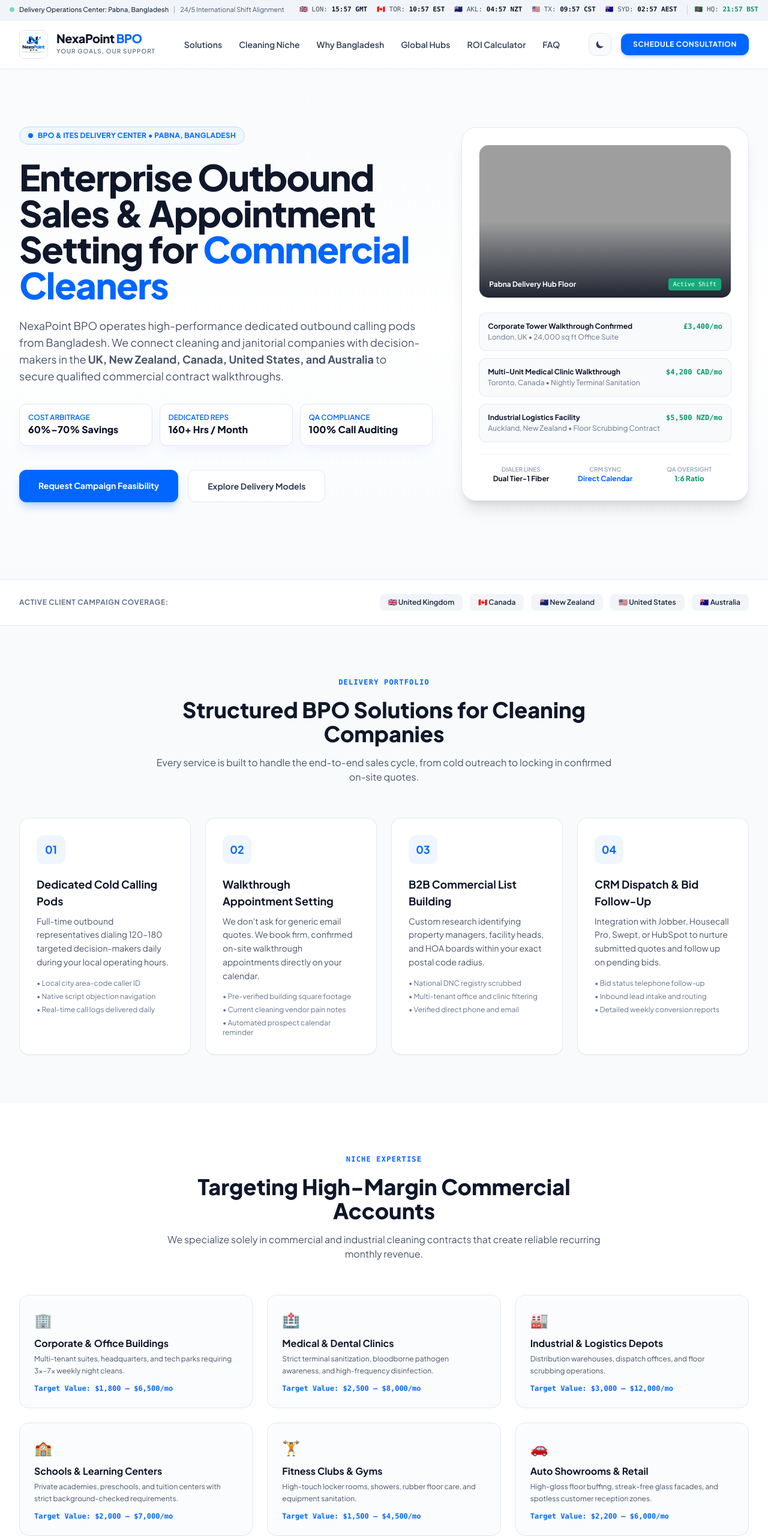
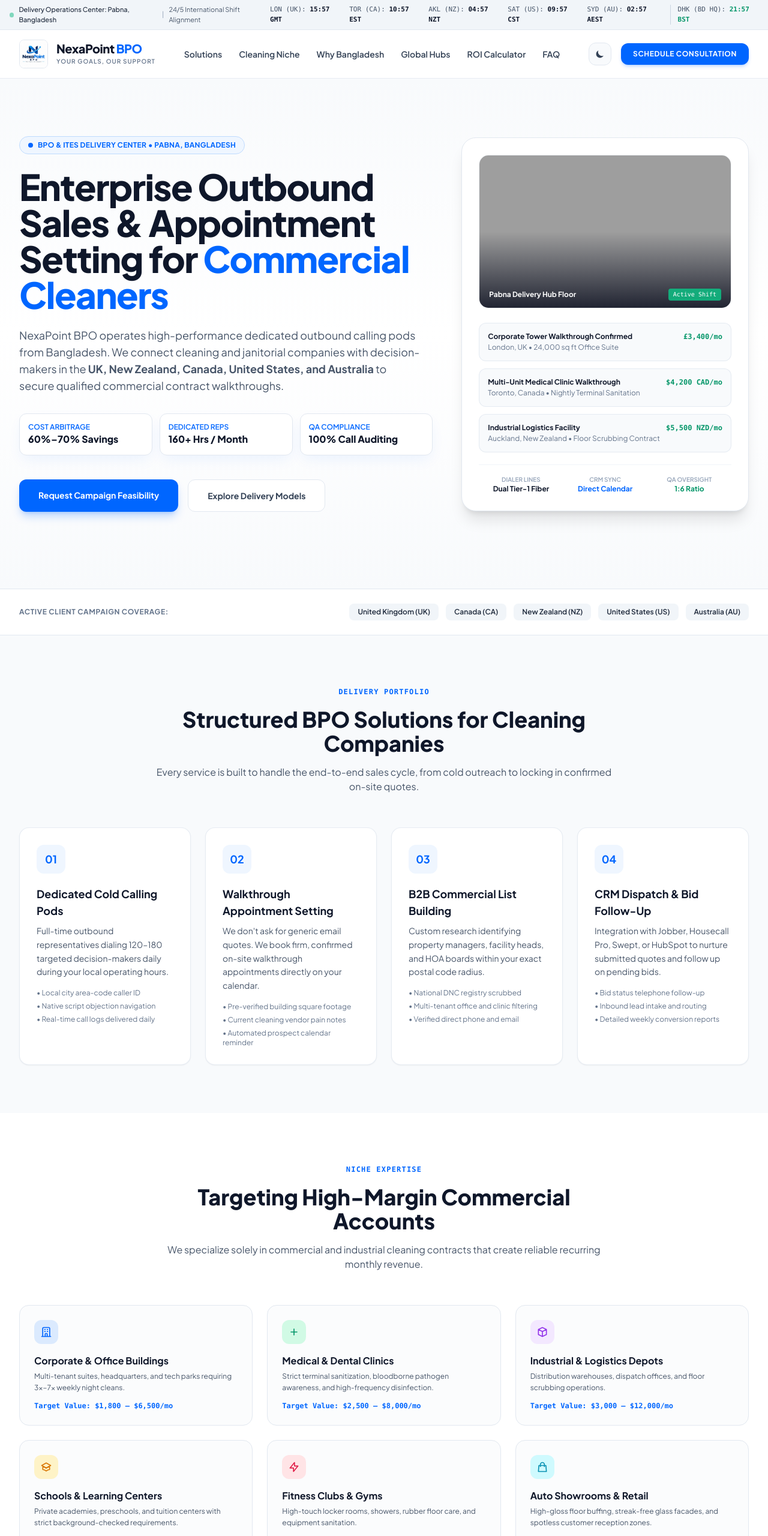
Before and after one commit to MevrickNeal/nexapointbpo, a plain HTML site: page index.html in a window 1280 px wide. Shown: the top 2560 px of the page at 60% size. Drawn offline with nearby package versions, Linux system fonts and the light colour scheme; grey boxes are pictures that could not be loaded.

Commit message:
Remove all emojis, replace with enterprise SVGs and clean country pills

```diff
--- a/index.html
+++ b/index.html
@@ -81,12 +81,12 @@
             </div>
 
             <div class="flex items-center gap-4 font-mono text-[11px] overflow-x-auto">
-                <span>🇬🇧 LON: <strong id="t-lon" class="text-slate-900 dark:text-slate-200">--:-- GMT</strong></span>
-                <span>🇨🇦 TOR: <strong id="t-tor" class="text-slate-900 dark:text-slate-200">--:-- EST</strong></span>
-                <span>🇳🇿 AKL: <strong id="t-akl" class="text-slate-900 dark:text-slate-200">--:-- NZT</strong></span>
-                <span>🇺🇸 TX: <strong id="t-sat" class="text-slate-900 dark:text-slate-200">--:-- CST</strong></span>
-                <span>🇦🇺 SYD: <strong id="t-syd" class="text-slate-900 dark:text-slate-200">--:-- AEST</strong></span>
-                <span class="border-l border-slate-300 dark:border-slate-700 pl-3">🇧🇩 HQ: <strong id="t-dhk" class="text-emerald-600 dark:text-emerald-400">--:-- BST</strong></span>
+                <span>LON (UK): <strong id="t-lon" class="text-slate-900 dark:text-slate-200">--:-- GMT</strong></span>
+                <span>TOR (CA): <strong id="t-tor" class="text-slate-900 dark:text-slate-200">--:-- EST</strong></span>
+                <span>AKL (NZ): <strong id="t-akl" class="text-slate-900 dark:text-slate-200">--:-- NZT</strong></span>
+                <span>SAT (US): <strong id="t-sat" class="text-slate-900 dark:text-slate-200">--:-- CST</strong></span>
+                <span>SYD (AU): <strong id="t-syd" class="text-slate-900 dark:text-slate-200">--:-- AEST</strong></span>
+                <span class="border-l border-slate-300 dark:border-slate-700 pl-3">DHK (BD HQ): <strong id="t-dhk" class="text-emerald-600 dark:text-emerald-400">--:-- BST</strong></span>
             </div>
         </div>
     </div>
@@ -277,11 +277,11 @@
                     Active Client Campaign Coverage:
                 </span>
                 <div class="flex flex-wrap items-center gap-3 text-xs font-semibold">
-                    <span class="px-3.5 py-1.5 rounded-lg bg-slate-100 dark:bg-slate-800 text-slate-800 dark:text-slate-200">🇬🇧 United Kingdom</span>
-                    <span class="px-3.5 py-1.5 rounded-lg bg-slate-100 dark:bg-slate-800 text-slate-800 dark:text-slate-200">🇨🇦 Canada</span>
-                    <span class="px-3.5 py-1.5 rounded-lg bg-slate-100 dark:bg-slate-800 text-slate-800 dark:text-slate-200">🇳🇿 New Zealand</span>
-                    <span class="px-3.5 py-1.5 rounded-lg bg-slate-100 dark:bg-slate-800 text-slate-800 dark:text-slate-200">🇺🇸 United States</span>
-                    <span class="px-3.5 py-1.5 rounded-lg bg-slate-100 dark:bg-slate-800 text-slate-800 dark:text-slate-200">🇦🇺 Australia</span>
+                    <span class="px-3.5 py-1.5 rounded-lg bg-slate-100 dark:bg-slate-800 text-slate-800 dark:text-slate-200">United Kingdom (UK)</span>
+                    <span class="px-3.5 py-1.5 rounded-lg bg-slate-100 dark:bg-slate-800 text-slate-800 dark:text-slate-200">Canada (CA)</span>
+                    <span class="px-3.5 py-1.5 rounded-lg bg-slate-100 dark:bg-slate-800 text-slate-800 dark:text-slate-200">New Zealand (NZ)</span>
+                    <span class="px-3.5 py-1.5 rounded-lg bg-slate-100 dark:bg-slate-800 text-slate-800 dark:text-slate-200">United States (US)</span>
+                    <span class="px-3.5 py-1.5 rounded-lg bg-slate-100 dark:bg-slate-800 text-slate-800 dark:text-slate-200">Australia (AU)</span>
                 </div>
             </div>
         </div>
@@ -386,42 +386,54 @@
             <div class="mt-14 grid sm:grid-cols-2 lg:grid-cols-3 gap-6">
 
                 <div class="p-6 rounded-2xl border border-slate-200 dark:border-slate-800 bg-slate-50/50 dark:bg-slate-850">
-                    <span class="text-2xl mb-3 block">🏢</span>
+                    <div class="w-10 h-10 rounded-xl bg-blue-100 dark:bg-blue-950 text-brand-600 dark:text-blue-400 flex items-center justify-center mb-4">
+                        <svg class="w-5 h-5" fill="none" stroke="currentColor" viewBox="0 0 24 24"><path stroke-linecap="round" stroke-linejoin="round" stroke-width="2" d="M19 21V5a2 2 0 00-2-2H7a2 2 0 00-2 2v16m14 0h2m-2 0h-5m-9 0H3m2 0h5M9 7h1m-1 4h1m4-4h1m-1 4h1m-5 10v-5a1 1 0 011-1h2a1 1 0 011 1v5m-4 0h4"/></svg>
+                    </div>
                     <h4 class="text-base font-bold text-slate-900 dark:text-white mb-1">Corporate & Office Buildings</h4>
                     <p class="text-xs text-slate-600 dark:text-slate-400 leading-relaxed">Multi-tenant suites, headquarters, and tech parks requiring 3x–7x weekly night cleans.</p>
                     <span class="mt-3 block text-xs font-mono font-bold text-brand-600 dark:text-blue-400">Target Value: $1,800 – $6,500/mo</span>
                 </div>
 
                 <div class="p-6 rounded-2xl border border-slate-200 dark:border-slate-800 bg-slate-50/50 dark:bg-slate-850">
-                    <span class="text-2xl mb-3 block">🏥</span>
+                    <div class="w-10 h-10 rounded-xl bg-emerald-100 dark:bg-emerald-950 text-emerald-600 dark:text-emerald-400 flex items-center justify-center mb-4">
+                        <svg class="w-5 h-5" fill="none" stroke="currentColor" viewBox="0 0 24 24"><path stroke-linecap="round" stroke-linejoin="round" stroke-width="2" d="M12 6v6m0 0v6m0-6h6m-6 0H6"/></svg>
+                    </div>
                     <h4 class="text-base font-bold text-slate-900 dark:text-white mb-1">Medical & Dental Clinics</h4>
                     <p class="text-xs text-slate-600 dark:text-slate-400 leading-relaxed">Strict terminal sanitization, bloodborne pathogen awareness, and high-frequency disinfection.</p>
                     <span class="mt-3 block text-xs font-mono font-bold text-brand-600 dark:text-blue-400">Target Value: $2,500 – $8,000/mo</span>
                 </div>
 
                 <div class="p-6 rounded-2xl border border-slate-200 dark:border-slate-800 bg-slate-50/50 dark:bg-slate-850">
-                    <span class="text-2xl mb-3 block">🏭</span>
+                    <div class="w-10 h-10 rounded-xl bg-purple-100 dark:bg-purple-950 text-purple-600 dark:text-purple-400 flex items-center justify-center mb-4">
+                        <svg class="w-5 h-5" fill="none" stroke="currentColor" viewBox="0 0 24 24"><path stroke-linecap="round" stroke-linejoin="round" stroke-width="2" d="M20 7l-8-4-8 4m16 0l-8 4m8-4v10l-8 4m0-10L4 7m8 4v10M4 7v10l8 4"/></svg>
+                    </div>
                     <h4 class="text-base font-bold text-slate-900 dark:text-white mb-1">Industrial & Logistics Depots</h4>
                     <p class="text-xs text-slate-600 dark:text-slate-400 leading-relaxed">Distribution warehouses, dispatch offices, and floor scrubbing operations.</p>
                     <span class="mt-3 block text-xs font-mono font-bold text-brand-600 dark:text-blue-400">Target Value: $3,000 – $12,000/mo</span>
                 </div>
 
                 <div class="p-6 rounded-2xl border border-slate-200 dark:border-slate-800 bg-slate-50/50 dark:bg-slate-850">
-                    <span class="text-2xl mb-3 block">🏫</span>
+                    <div class="w-10 h-10 rounded-xl bg-amber-100 dark:bg-amber-950 text-amber-600 dark:text-amber-400 flex items-center justify-center mb-4">
+                        <svg class="w-5 h-5" fill="none" stroke="currentColor" viewBox="0 0 24 24"><path stroke-linecap="round" stroke-linejoin="round" stroke-width="2" d="M12 14l9-5-9-5-9 5 9 5z"/><path stroke-linecap="round" stroke-linejoin="round" stroke-width="2" d="M12 14l6.16-3.422a12.083 12.083 0 01.665 6.479A11.952 11.952 0 0012 20.055a11.952 11.952 0 00-6.824-2.998 12.078 12.078 0 01.665-6.479L12 14z"/></svg>
+                    </div>
                     <h4 class="text-base font-bold text-slate-900 dark:text-white mb-1">Schools & Learning Centers</h4>
                     <p class="text-xs text-slate-600 dark:text-slate-400 leading-relaxed">Private academies, preschools, and tuition centers with strict background-checked requirements.</p>
                     <span class="mt-3 block text-xs font-mono font-bold text-brand-600 dark:text-blue-400">Target Value: $2,000 – $7,000/mo</span>
                 </div>
 
                 <div class="p-6 rounded-2xl border border-slate-200 dark:border-slate-800 bg-slate-50/50 dark:bg-slate-850">
-                    <span class="text-2xl mb-3 block">🏋️</span>
+                    <div class="w-10 h-10 rounded-xl bg-rose-100 dark:bg-rose-950 text-rose-600 dark:text-rose-400 flex items-center justify-center mb-4">
+                        <svg class="w-5 h-5" fill="none" stroke="currentColor" viewBox="0 0 24 24"><path stroke-linecap="round" stroke-linejoin="round" stroke-width="2" d="M13 10V3L4 14h7v7l9-11h-7z"/></svg>
+                    </div>
                     <h4 class="text-base font-bold text-slate-900 dark:text-white mb-1">Fitness Clubs & Gyms</h4>
                     <p class="text-xs text-slate-600 dark:text-slate-400 leading-relaxed">High-touch locker rooms, showers, rubber floor care, and equipment sanitation.</p>
                     <span class="mt-3 block text-xs font-mono font-bold text-brand-600 dark:text-blue-400">Target Value: $1,500 – $4,500/mo</span>
                 </div>
 
                 <div class="p-6 rounded-2xl border border-slate-200 dark:border-slate-800 bg-slate-50/50 dark:bg-slate-850">
-                    <span class="text-2xl mb-3 block">🚗</span>
+                    <div class="w-10 h-10 rounded-xl bg-cyan-100 dark:bg-cyan-950 text-cyan-600 dark:text-cyan-400 flex items-center justify-center mb-4">
+                        <svg class="w-5 h-5" fill="none" stroke="currentColor" viewBox="0 0 24 24"><path stroke-linecap="round" stroke-linejoin="round" stroke-width="2" d="M16 11V7a4 4 0 00-8 0v4M5 9h14l1 12H4L5 9z"/></svg>
+                    </div>
                     <h4 class="text-base font-bold text-slate-900 dark:text-white mb-1">Auto Showrooms & Retail</h4>
                     <p class="text-xs text-slate-600 dark:text-slate-400 leading-relaxed">High-gloss floor buffing, streak-free glass facades, and spotless customer reception zones.</p>
                     <span class="mt-3 block text-xs font-mono font-bold text-brand-600 dark:text-blue-400">Target Value: $2,200 – $6,000/mo</span>
@@ -447,7 +459,9 @@
 
                     <div class="space-y-4 pt-2">
                         <div class="flex items-start gap-3.5">
-                            <div class="w-8 h-8 rounded-lg bg-blue-100 dark:bg-blue-950/80 text-brand-600 flex items-center justify-center font-bold text-sm flex-shrink-0 mt-0.5">✓</div>
+                            <div class="w-8 h-8 rounded-lg bg-blue-100 dark:bg-blue-950/80 text-brand-600 flex items-center justify-center flex-shrink-0 mt-0.5">
+                                <svg class="w-4 h-4" fill="none" stroke="currentColor" viewBox="0 0 24 24"><path stroke-linecap="round" stroke-linejoin="round" stroke-width="2.5" d="M5 13l4 4L19 7"/></svg>
+                            </div>
                             <div>
                                 <h4 class="text-sm font-bold text-slate-900 dark:text-white">World's #2 Online Talent Supplier</h4>
                                 <p class="text-xs text-slate-600 dark:text-slate-400 leading-relaxed">Over 650,000 certified IT and business process professionals serving global clients.</p>
@@ -455,7 +469,9 @@
                         </div>
 
                         <div class="flex items-start gap-3.5">
-                            <div class="w-8 h-8 rounded-lg bg-blue-100 dark:bg-blue-950/80 text-brand-600 flex items-center justify-center font-bold text-sm flex-shrink-0 mt-0.5">✓</div>
+                            <div class="w-8 h-8 rounded-lg bg-blue-100 dark:bg-blue-950/80 text-brand-600 flex items-center justify-center flex-shrink-0 mt-0.5">
+                                <svg class="w-4 h-4" fill="none" stroke="currentColor" viewBox="0 0 24 24"><path stroke-linecap="round" stroke-linejoin="round" stroke-width="2.5" d="M5 13l4 4L19 7"/></svg>
+                            </div>
                             <div>
                                 <h4 class="text-sm font-bold text-slate-900 dark:text-white">Significant Operational Cost Advantage</h4>
                                 <p class="text-xs text-slate-600 dark:text-slate-400 leading-relaxed">Save 60%–70% compared to onshore hiring in London, Toronto, Auckland, or Texas without quality compromise.</p>
@@ -463,7 +479,9 @@
                         </div>
 
                         <div class="flex items-start gap-3.5">
-                            <div class="w-8 h-8 rounded-lg bg-blue-100 dark:bg-blue-950/80 text-brand-600 flex items-center justify-center font-bold text-sm flex-shrink-0 mt-0.5">✓</div>
+                            <div class="w-8 h-8 rounded-lg bg-blue-100 dark:bg-blue-950/80 text-brand-600 flex items-center justify-center flex-shrink-0 mt-0.5">
+                                <svg class="w-4 h-4" fill="none" stroke="currentColor" viewBox="0 0 24 24"><path stroke-linecap="round" stroke-linejoin="round" stroke-width="2.5" d="M5 13l4 4L19 7"/></svg>
+                            </div>
                             <div>
                                 <h4 class="text-sm font-bold text-slate-900 dark:text-white">Neutral English Pronunciation Training</h4>
                                 <p class="text-xs text-slate-600 dark:text-slate-400 leading-relaxed">Our Pabna facility runs rigorous phonetics, Western business etiquette, and objection drills daily.</p>
@@ -508,7 +526,7 @@
                 <div class="bg-slate-50 dark:bg-slate-850 rounded-3xl p-8 border border-slate-200 dark:border-slate-800 flex flex-col justify-between">
                     <div>
                         <div class="flex items-center justify-between mb-5">
-                            <span class="text-3xl">🇧🇩</span>
+                            <span class="text-xs font-mono font-bold text-emerald-600 dark:text-emerald-400 bg-emerald-50 dark:bg-emerald-950/80 px-2.5 py-1 rounded">BD</span>
                             <span class="text-[10px] font-mono font-bold text-emerald-700 dark:text-emerald-400 bg-emerald-100 dark:bg-emerald-950/80 px-3 py-1 rounded-full">
                                 Delivery Headquarters
                             </span>
@@ -532,7 +550,7 @@
                 <div class="bg-slate-50 dark:bg-slate-850 rounded-3xl p-8 border border-slate-200 dark:border-slate-800 flex flex-col justify-between">
                     <div>
                         <div class="flex items-center justify-between mb-5">
-                            <span class="text-3xl">🇺🇸</span>
+                            <span class="text-xs font-mono font-bold text-blue-600 dark:text-blue-400 bg-blue-50 dark:bg-blue-950/80 px-2.5 py-1 rounded">US</span>
                             <span class="text-[10px] font-mono font-bold text-blue-700 dark:text-blue-400 bg-blue-100 dark:bg-blue-950/80 px-3 py-1 rounded-full">
                                 North America Liaison
                             </span>
@@ -555,7 +573,7 @@
                 <div class="bg-slate-50 dark:bg-slate-850 rounded-3xl p-8 border border-slate-200 dark:border-slate-800 flex flex-col justify-between">
                     <div>
                         <div class="flex items-center justify-between mb-5">
-                            <span class="text-3xl">🇦🇺</span>
+                            <span class="text-xs font-mono font-bold text-purple-600 dark:text-purple-400 bg-purple-50 dark:bg-purple-950/80 px-2.5 py-1 rounded">AU</span>
                             <span class="text-[10px] font-mono font-bold text-purple-700 dark:text-purple-400 bg-purple-100 dark:bg-purple-950/80 px-3 py-1 rounded-full">
                                 Oceania & UK Liaison
                             </span>
@@ -725,7 +743,9 @@
                     <!-- Department Routing Cards -->
                     <div class="space-y-3 pt-2">
                         <a href="mailto:info@nexapointbpo.com" class="p-4 rounded-xl bg-white dark:bg-slate-900 border border-slate-200 dark:border-slate-800 flex items-center gap-3.5 hover:border-brand-600 transition-colors block">
-                            <div class="w-10 h-10 rounded-lg bg-blue-50 dark:bg-blue-950/80 text-brand-600 flex items-center justify-center font-bold">✉️</div>
+                            <div class="w-10 h-10 rounded-lg bg-blue-50 dark:bg-blue-950/80 text-brand-600 flex items-center justify-center flex-shrink-0">
+                                <svg class="w-5 h-5" fill="none" stroke="currentColor" viewBox="0 0 24 24"><path stroke-linecap="round" stroke-linejoin="round" stroke-width="2" d="M3 8l7.89 5.26a2 2 0 002.22 0L21 8M5 19h14a2 2 0 002-2V7a2 2 0 00-2-2H5a2 2 0 00-2 2v10a2 2 0 002 2z"/></svg>
+                            </div>
                             <div>
                                 <span class="text-[10px] font-mono text-slate-400 uppercase font-semibold">General Inquiries</span>
                                 <p class="text-sm font-bold text-slate-900 dark:text-white">info@nexapointbpo.com</p>
@@ -733,7 +753,9 @@
                         </a>
 
                         <a href="mailto:sales@nexapointbpo.com" class="p-4 rounded-xl bg-white dark:bg-slate-900 border border-slate-200 dark:border-slate-800 flex items-center gap-3.5 hover:border-brand-600 transition-colors block">
-                            <div class="w-10 h-10 rounded-lg bg-emerald-50 dark:bg-emerald-950/80 text-emerald-600 flex items-center justify-center font-bold">💼</div>
+                            <div class="w-10 h-10 rounded-lg bg-emerald-50 dark:bg-emerald-950/80 text-emerald-600 flex items-center justify-center flex-shrink-0">
+                                <svg class="w-5 h-5" fill="none" stroke="currentColor" viewBox="0 0 24 24"><path stroke-linecap="round" stroke-linejoin="round" stroke-width="2" d="M21 13.255A23.931 23.931 0 0112 15c-3.183 0-6.22-.62-9-1.745M16 6V4a2 2 0 00-2-2h-4a2 2 0 00-2 2v2m4 6h.01M5 20h14a2 2 0 002-2V8a2 2 0 00-2-2H5a2 2 0 00-2 2v10a2 2 0 002 2z"/></svg>
+                            </div>
                             <div>
                                 <span class="text-[10px] font-mono text-slate-400 uppercase font-semibold">Campaign Strategy & Partnerships</span>
                                 <p class="text-sm font-bold text-slate-900 dark:text-white">sales@nexapointbpo.com</p>
@@ -784,11 +806,11 @@
                                 <div>
                                     <label class="block text-xs font-bold text-slate-700 dark:text-slate-300 uppercase tracking-wider mb-1">Target Market *</label>
                                     <select name="target_market" required class="w-full px-4 py-3 rounded-xl bg-slate-50 dark:bg-slate-850 border border-slate-200 dark:border-slate-700 text-sm text-slate-900 dark:text-white focus:outline-none focus:ring-2 focus:ring-brand-600">
-                                        <option value="United Kingdom">🇬🇧 United Kingdom</option>
-                                        <option value="Canada">🇨🇦 Canada</option>
-                                        <option value="New Zealand">🇳🇿 New Zealand</option>
-                                        <option value="United States">🇺🇸 United States</option>
-                                        <option value="Australia">🇦🇺 Australia</option>
+                                        <option value="United Kingdom">United Kingdom</option>
+                                        <option value="Canada">Canada</option>
+                                        <option value="New Zealand">New Zealand</option>
+                                        <option value="United States">United States</option>
+                                        <option value="Australia">Australia</option>
                                     </select>
                                 </div>
                             </div>
@@ -853,11 +875,11 @@
                 <div>
                     <h5 class="text-xs font-mono font-bold text-white uppercase tracking-wider mb-4">Active Coverage</h5>
                     <ul class="space-y-1.5 text-xs text-slate-400">
-                        <li>🇬🇧 United Kingdom (London, Manchester, Birmingham)</li>
-                        <li>🇨🇦 Canada (Toronto, Vancouver, Calgary, Ottawa)</li>
-                        <li>🇳🇿 New Zealand (Auckland, Wellington, Christchurch)</li>
-                        <li>🇺🇸 United States (Texas, Florida, California, NY)</li>
-                        <li>🇦🇺 Australia (WA, NSW, Victoria, Queensland)</li>
+                        <li>United Kingdom (London, Manchester, Birmingham)</li>
+                        <li>Canada (Toronto, Vancouver, Calgary, Ottawa)</li>
+                        <li>New Zealand (Auckland, Wellington, Christchurch)</li>
+                        <li>United States (Texas, Florida, California, NY)</li>
+                        <li>Australia (WA, NSW, Victoria, Queensland)</li>
                     </ul>
                 </div>
 
```
